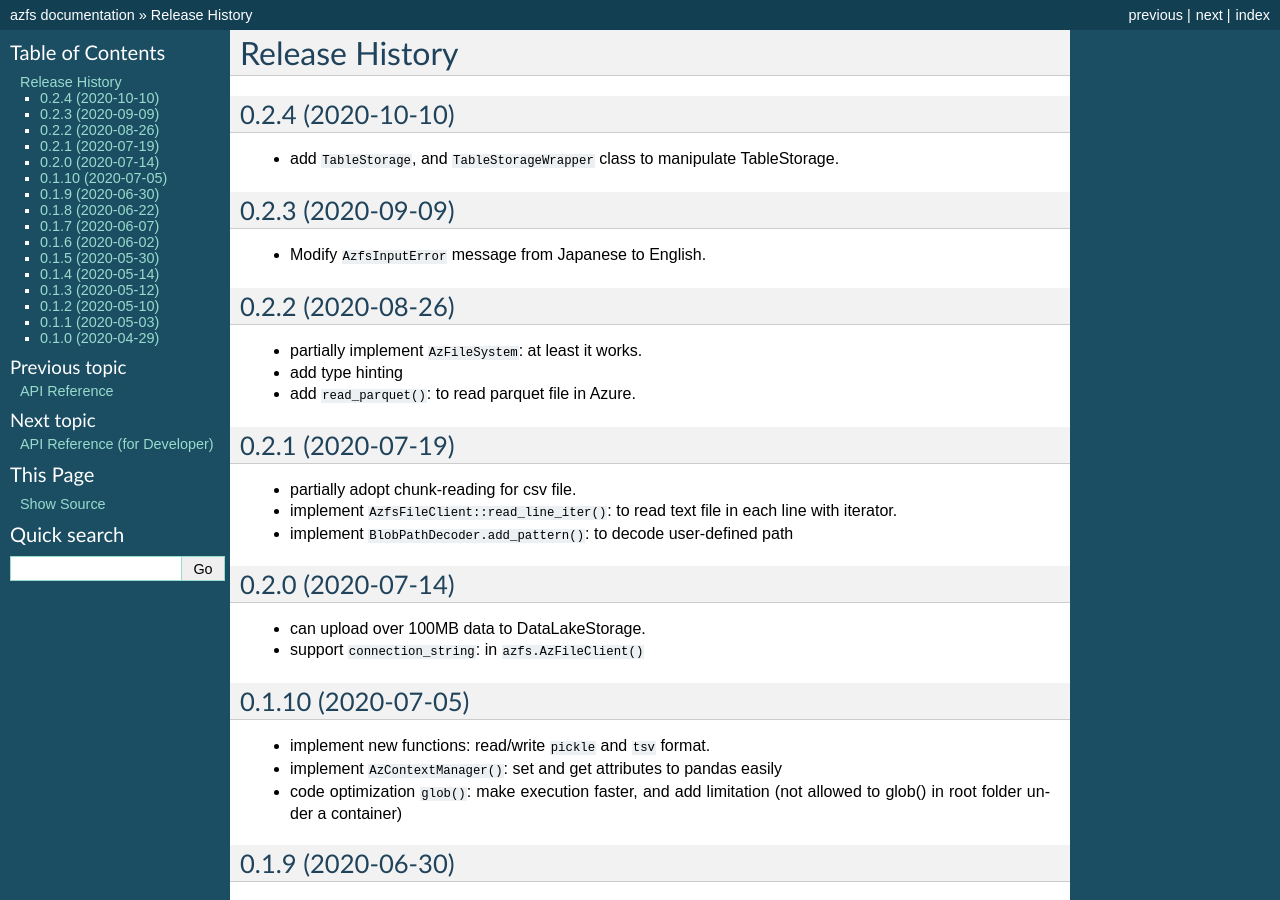
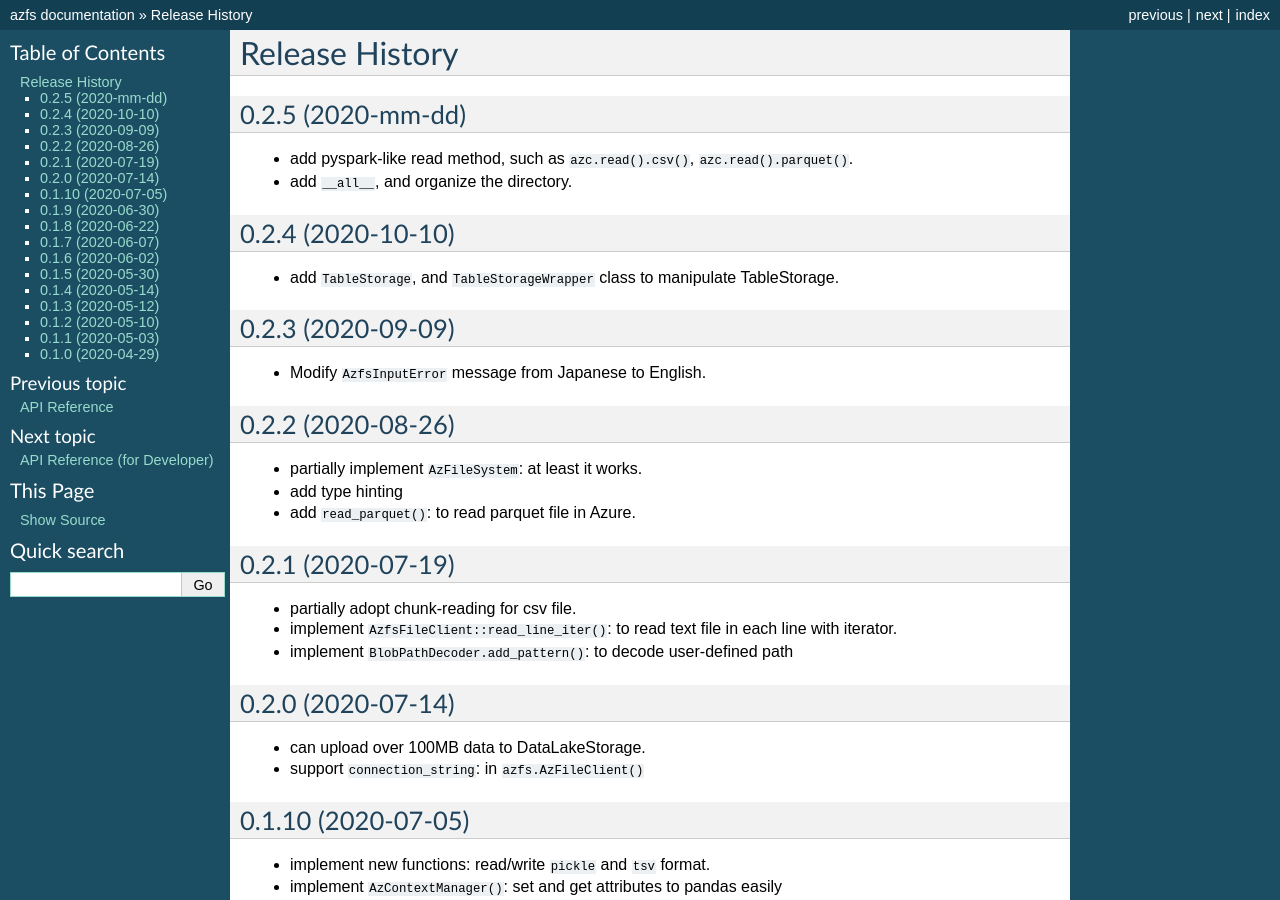
Before and after one commit to arpitjain799/azfs, a Sphinx documentation site: the page built from docs/sources/release_history.rst, in a window 1280 px wide and 900 px high. Built offline with Sphinx 7.4.7, drawn with Linux system fonts in a browser that asks for light colours.

Commit message:
#89 add update changes

```diff
--- a/docs/sources/release_history.rst
+++ b/docs/sources/release_history.rst
@@ -1,5 +1,11 @@
 Release History
 ===============
+
+0.2.5 (2020-mm-dd)
+------------------
+
+* add pyspark-like read method, such as ``azc.read().csv()``, ``azc.read().parquet()``.
+* add ``__all__``, and organize the directory.
 
 0.2.4 (2020-10-10)
 ------------------
```
